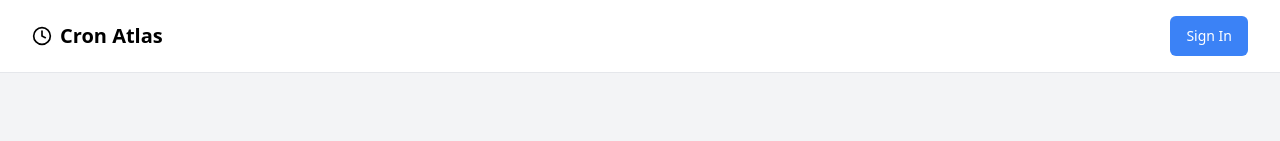
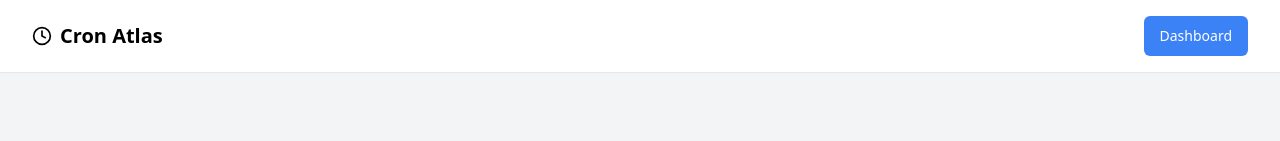
Before and after one commit to pmbanugo/cron-atlas, a React (Vite) app in the folder apps/website/: page / in a window 1280 px wide. Shown: the top 141 px of the page. Built offline with nearby package versions, Linux system fonts and the light colour scheme.

Commit message:
change text at header

```diff
--- a/apps/website/src/pages/home.tsx
+++ b/apps/website/src/pages/home.tsx
@@ -17,7 +17,7 @@ export default function Home() {
           <h1 className="text-xl font-semibold">Cron Atlas</h1>
         </div>
         <Button asChild className="bg-blue-500 hover:bg-blue-700 text-white">
-          <a href="https://cronatlas.dev">Sign In</a>
+          <a href="https://cronatlas.dev">Dashboard</a>
         </Button>
       </nav>
       <header className="text-center py-16">
```
